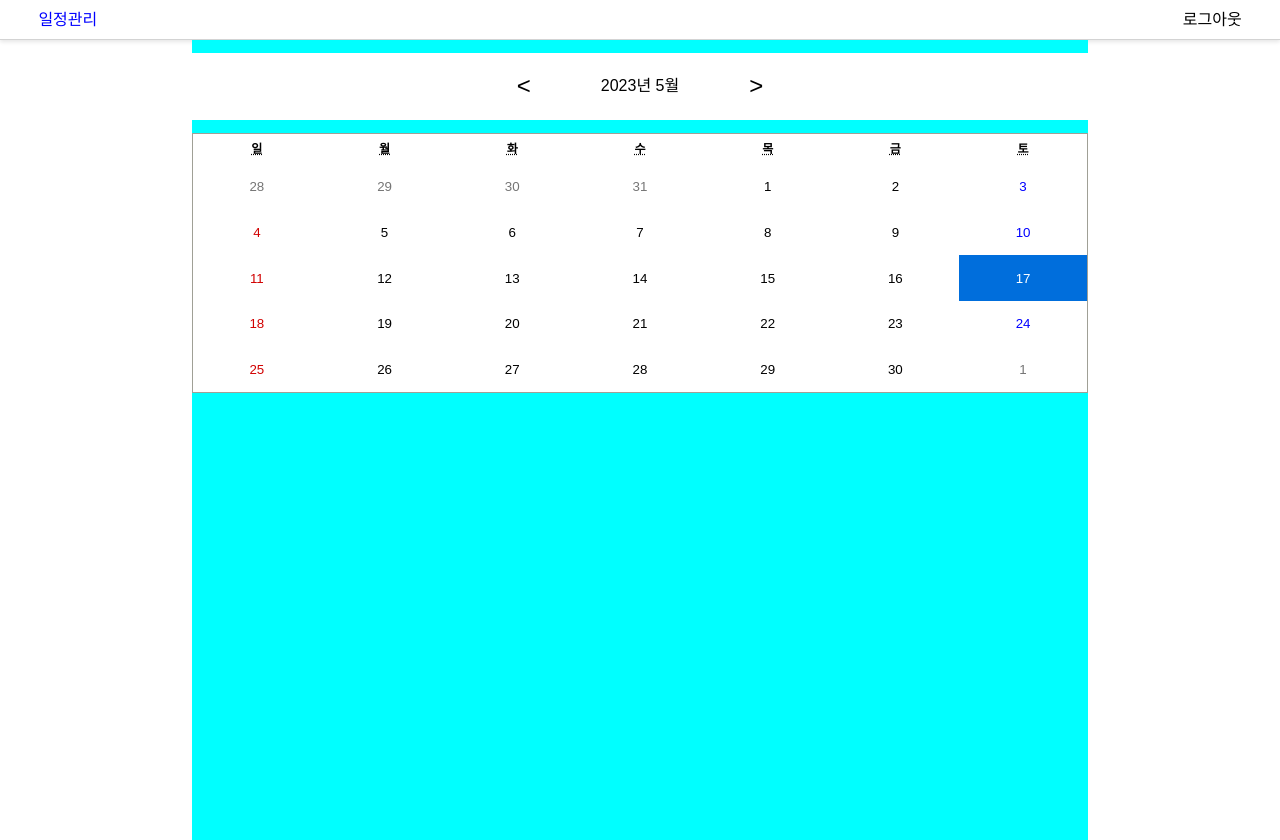
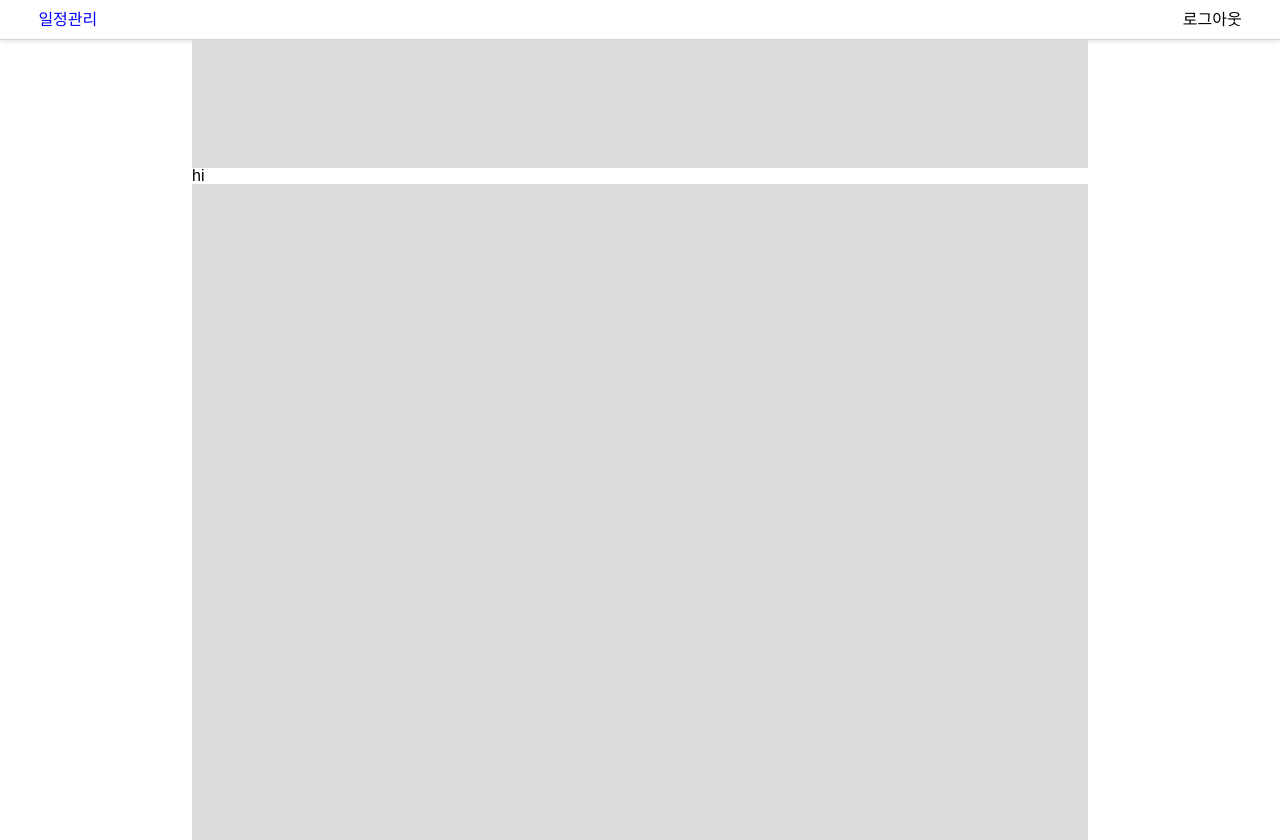
Before and after one commit to realize-idea-project/Remote_alarm_admin, a React (Create React App) app: page / in a window 1280 px wide. Built offline with nearby package versions, Linux system fonts and the light colour scheme.

Commit message:
날짜 셀렉터 밑작업

```diff
--- /dev/null
+++ b/src/Schedule/Selector/Selector.tsx
@@ -0,0 +1,14 @@
+import React from "react";
+import styled from "styled-components";
+import { TimeGenerator } from "./timeGenerator";
+
+const TIME_LIST = new TimeGenerator(9, 24).generate().getList();
+
+export const Selector = () => {
+  return <Container>hi</Container>;
+};
+
+const Container = styled.div`
+  background-color: white;
+  margin-top: 10vw;
+`;
--- /dev/null
+++ b/src/Schedule/Selector/timeGenerator.ts
@@ -0,0 +1,41 @@
+import _ from "lodash";
+import { getTimeInYYMM } from "./timeUtils";
+
+class CustomDate extends Date {
+  getDisplayHour() {
+    return getTimeInYYMM(this);
+  }
+}
+
+export class TimeGenerator {
+  private readonly interval = 30;
+
+  private startTime: CustomDate;
+
+  private endTime: CustomDate;
+
+  private times: CustomDate[] = [];
+
+  constructor(start: number, end: number) {
+    this.startTime = new CustomDate();
+    this.startTime.setHours(start, 0, 0);
+
+    this.endTime = new CustomDate();
+    this.endTime.setHours(end, 0, 0);
+  }
+
+  generate = () => {
+    let currentTime = this.startTime;
+
+    while (currentTime <= this.endTime) {
+      this.times.push(_.cloneDeep(currentTime));
+      currentTime.setMinutes(currentTime.getMinutes() + this.interval);
+    }
+
+    return this;
+  };
+
+  getList = () => {
+    return this.times;
+  };
+}
--- /dev/null
+++ b/src/Schedule/Selector/timeUtils.ts
@@ -0,0 +1,7 @@
+export const getTimeInYYMM = (time: Date) => {
+  return time.toLocaleTimeString("en-US", {
+    hour: "numeric",
+    minute: "2-digit",
+    hour12: false,
+  });
+};
--- a/src/Schedule/index.tsx
+++ b/src/Schedule/index.tsx
@@ -2,18 +2,21 @@ import React, { useState } from "react";
 import { styled } from "styled-components";
 
 import { CustomCalendar } from "./Calendar/Calendar";
+import { Selector } from "./Selector/Selector";
+import { TimeGenerator } from "./Selector/timeGenerator";
 
 export const Schedule = () => {
   const [value, onChange] = useState(new Date());
 
   return (
     <Container>
-      <CustomCalendar />
+      {/* <CustomCalendar /> */}
+      <Selector />
     </Container>
   );
 };
 
 const Container = styled.div`
-  background-color: aqua;
+  background-color: #ddd;
   height: 100vh;
 `;
```
